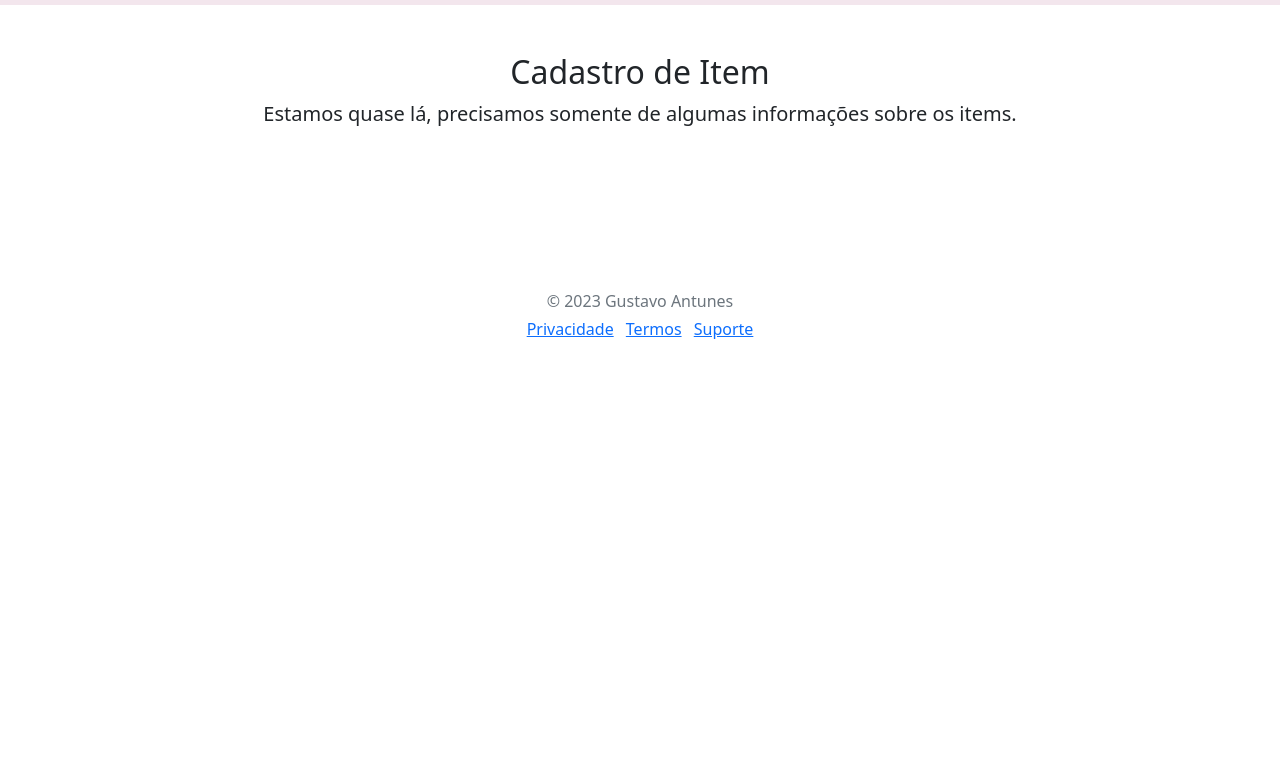
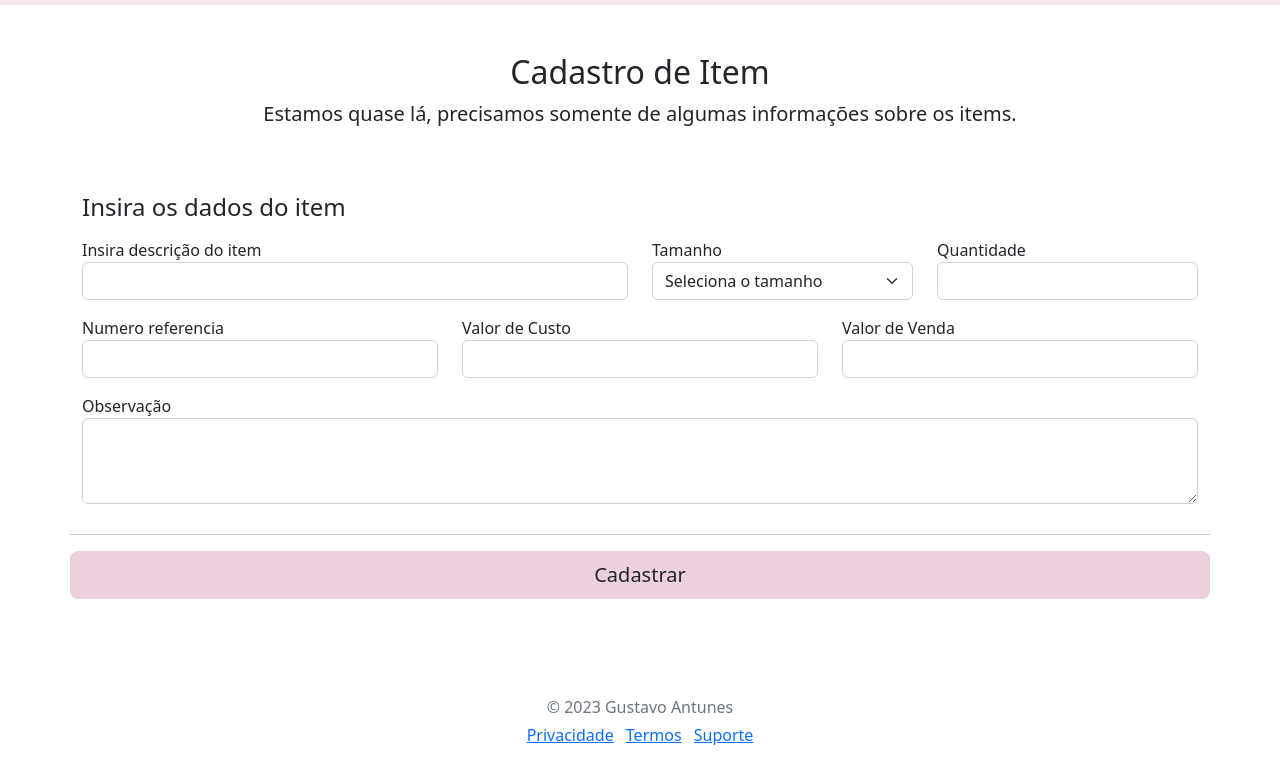
Before and after one commit to ElvisGustavoAntunes/Cadastro_Roupas, a plain HTML site: page Cadastro.html in a window 1280 px wide. Shown: the part 79-862 px from the top of the page. Before the commit the page ends 800 px from the top, so only its background shows below. Drawn offline with nearby package versions, Linux system fonts and the light colour scheme.

Commit message:
Criando formulario de cadastro

```diff
--- a/Cadastro.html
+++ b/Cadastro.html
@@ -49,19 +49,83 @@
       <h2>Cadastro de Item</h2>
       <p class="lead">Estamos quase lá, precisamos somente de algumas informações sobre os items.</p>
     </div>
+    <!--Formulario, Dados-->
+    <div class="col-13 order-md-3">
+      <h4 class="mb-3">Insira os dados do item</h4>
+      <form>
+        <div class="row">
+          <div class="col-md-6 mb-3">
+            Insira descrição do item
+              <input type="text" class="form-control" name="Desc_Item" placeholder=""  required>
+            <div class="invalid-feedback">
+              Insira descrição do item.
+            </div>
+          </div>
+
+          <div class="col-md-3 mb-3">
+            Tamanho
+            <select class="form-select " aria-label="Default select example">
+              <option selected>Seleciona o tamanho</option>
+              <option value="1">P</option>
+              <option value="2">M</option>
+              <option value="3">G</option>
+              <option value="3">GG</option>
+              <option value="4">S/N</option>
+            </select>
+          </div>
+
+          <div class="col-md-3 mb-3">
+            Quantidade
+              <input type="text" class="form-control"  placeholder=""  required>
+            <div class="invalid-feedback">
+              Insira a Quantidade.
+            </div>
+          </div>
+
+          <div class="col-md-4 mb-3">
+            Numero referencia
+              <input type="text" class="form-control"  placeholder=""  required>
+            <div class="invalid-feedback">
+              Insira a Quantidade.
+            </div>
+          </div>
+
+          <div class="col-md-4 mb-3">
+            Valor de Custo
+              <input type="text" class="form-control"  placeholder=""  required>
+            <div class="invalid-feedback">
+              Insira a Quantidade.
+            </div>
+          </div>
+
+          <div class="col-md-4 mb-3">
+            Valor de Venda
+              <input type="text" class="form-control"  placeholder=""  required>
+            <div class="invalid-feedback">
+              Insira a Quantidade.
+            </div>
+          </div>
+
+          <div class="form-group">
+            <label for="exampleFormControlTextarea1">Observação</label>
+            <textarea class="form-control" id="exampleFormControlTextarea1" rows="3"></textarea>
+          </div>
+
+        <hr style="margin-top: 30px;">
+        <button type="button" class="btn btn-lg btn-block" style="background-color:  #ecd0df;">Cadastrar</button>
+
+        </div>
+      </form>
+    </div>
   </div>
-
-  <main>
-
-  </main>
-  <footer class="my-5 pt-5 text-muted text-center text-small">
-    <p class="mb-1">&copy; 2023 Gustavo Antunes </p>
+    <footer class="my-5 pt-5 text-muted text-center text-small">
+      <p class="mb-1">&copy; 2023 Gustavo Antunes </p>
         <ul class="list-inline">
             <li class="list-inline-item"><a href="#">Privacidade</a></li>
             <li class="list-inline-item"><a href="#">Termos</a></li>
             <li class="list-inline-item"><a href="#">Suporte</a></li>
         </ul>
-  </footer>
+    </footer>
   <!-- Bootstrap JavaScript Libraries -->
   <script src="https://cdn.jsdelivr.net/npm/@popperjs/core@2.11.6/dist/umd/popper.min.js"
     integrity="sha384-oBqDVmMz9ATKxIep9tiCxS/Z9fNfEXiDAYTujMAeBAsjFuCZSmKbSSUnQlmh/jp3" crossorigin="anonymous">
```
